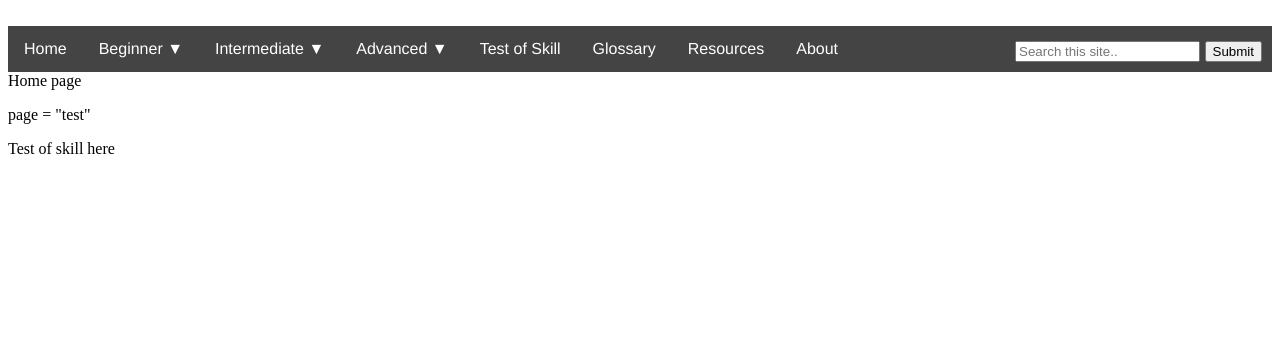
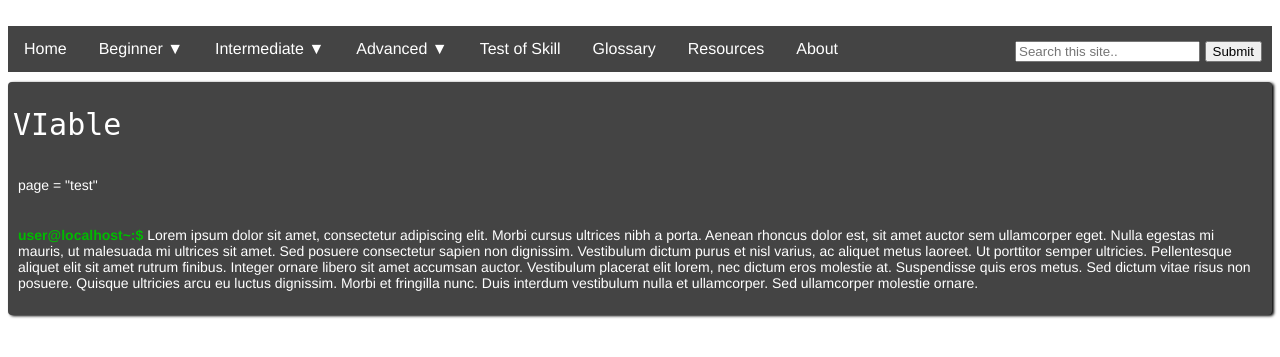
Before and after one commit to dwmdis/final, a PHP site: page /test.php in a window 1280 px wide. Shown: the top 357 px of the page. Run offline with PHP 8.4, Linux system fonts and the light colour scheme.

Commit message:
finally fixed navigation links and content for all pages successfully have base content

```diff
--- a/index.php
+++ b/index.php
@@ -5,7 +5,6 @@
     $relpath= ""; $title="Vi|home"; $page="home"; $imgpath="http://serenity.ist.rit.edu/~iste240t04/240/final/assets/media/images/";
 ?>
 <?php include "assets/inc/head.php" ?>
-<!-- <head> went here -->
 <body>
 <?php include "assets/inc/navigation.php" ?>
   <main>
--- a/test.php
+++ b/test.php
@@ -9,10 +9,25 @@
 <body>
 <?php include "assets/inc/navigation.php" ?>
   <main>
-    <div>Home page
+    <div class="content" id="home"><h1>VIable</h1>
         <p>page = "<?php echo $page ?>"</p>
-        <p>Test of skill here</p>
-      </div>
+        <p>
+	        <b>user@localhost~:$</b> Lorem ipsum dolor sit amet, consectetur adipiscing elit.
+	        Morbi cursus ultrices nibh a porta.
+	        Aenean rhoncus dolor est, sit amet auctor sem ullamcorper eget.
+	        Nulla egestas mi mauris, ut malesuada mi ultrices sit amet.
+	        Sed posuere consectetur sapien non dignissim.
+	        Vestibulum dictum purus et nisl varius, ac aliquet metus laoreet.
+	        Ut porttitor semper ultricies.
+	        Pellentesque aliquet elit sit amet rutrum finibus.
+	        Integer ornare libero sit amet accumsan auctor.
+	        Vestibulum placerat elit lorem, nec dictum eros molestie at.
+	        Suspendisse quis eros metus. Sed dictum vitae risus non posuere.
+	        Quisque ultricies arcu eu luctus dignissim.
+	        Morbi et fringilla nunc. Duis interdum vestibulum nulla et ullamcorper.
+	        Sed ullamcorper molestie ornare.
+        </p>
+    </div>
   </main>
 </body>
 
```
Also changed, not shown: about.php (+18 -3 lines), advanced/advanced.php (+3 -14 lines), intermediate/intermediate.php (+3 -15 lines), resources.php (+18 -3 lines).
